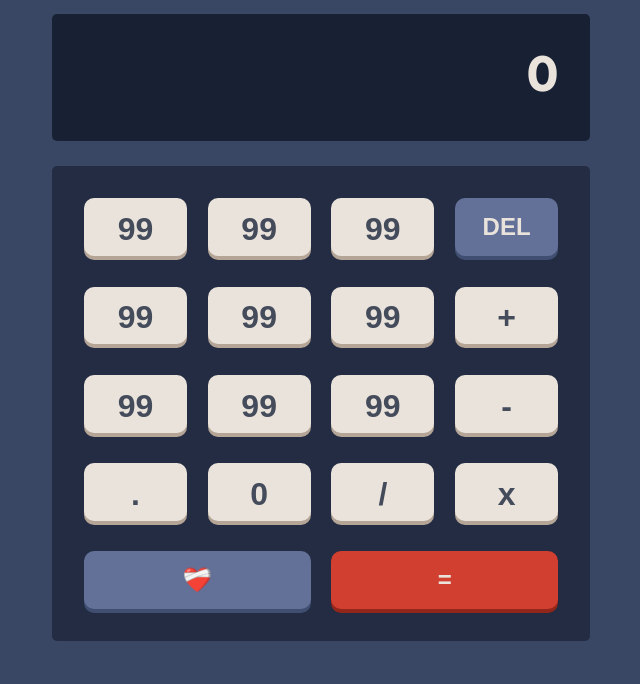
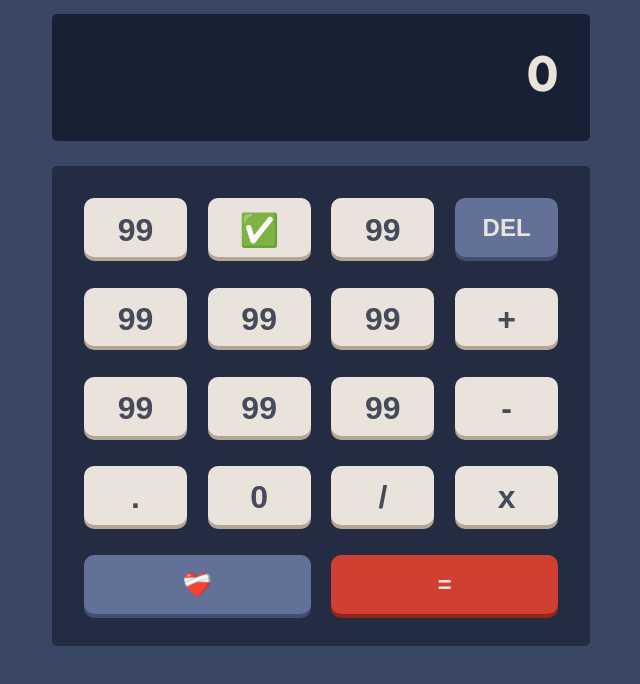
Before and after one commit to Pirmagomedov/alishka, a React (Create React App) app: page / in a window 1280 px wide. Shown: the top 684 px of the page, without its empty margins (319-959 px from the left). Built offline with nearby package versions, Linux system fonts and the light colour scheme.

Commit message:
Update Keypad.js

```diff
--- a/src/components/calculator/Keypad.js
+++ b/src/components/calculator/Keypad.js
@@ -12,7 +12,7 @@ const Keypad = (props) => {
         99
       </button>
       <button className="key" value="8" onClick={() => props.updateCalc("8")}>
-        99
+        ✅
       </button>
       <button className="key" value="9" onClick={() => props.updateCalc("9")}>
         99
```
